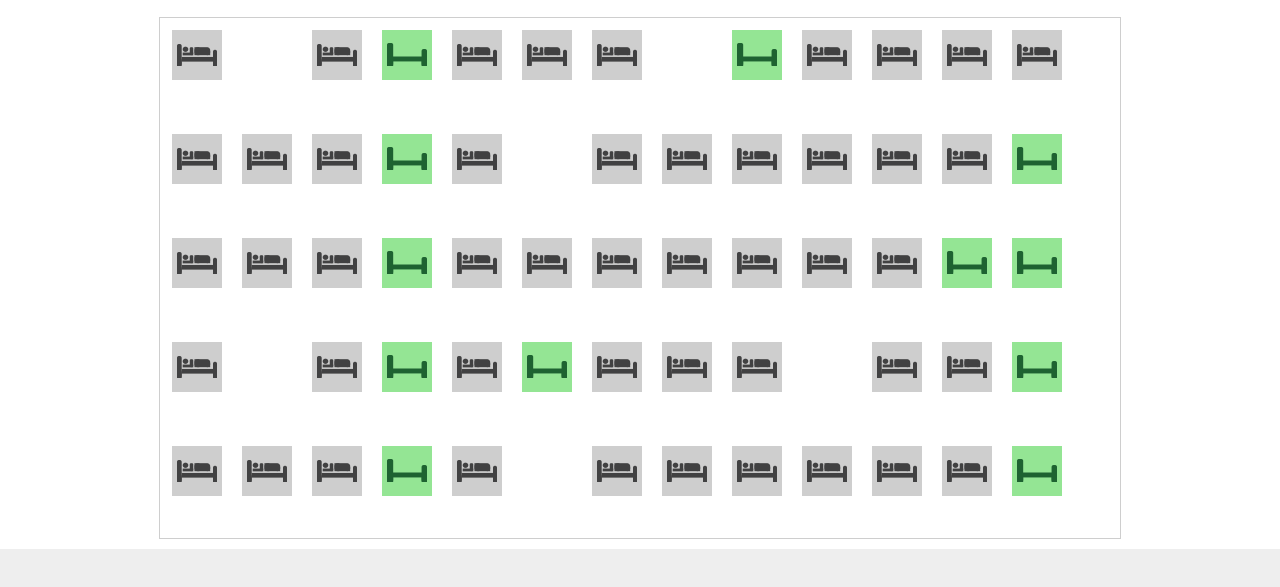
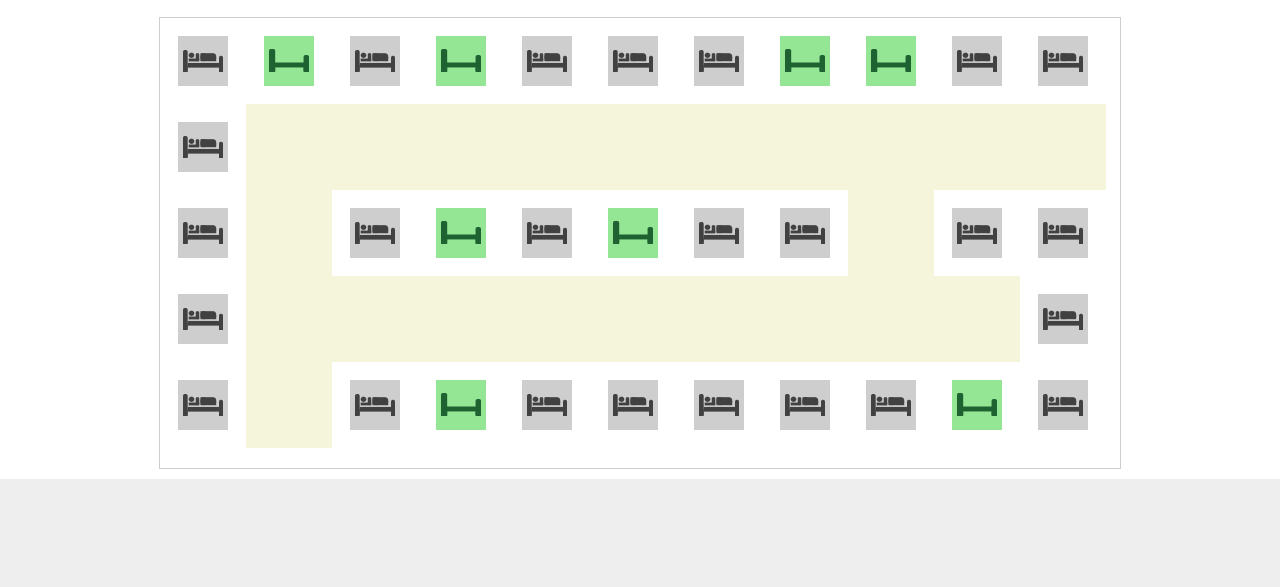
Before and after one commit to kunalch/JSS-Mockup, a website: page app/index.html at #/bedmanagement in a window 1280 px wide. Shown: the part 61-648 px from the top of the page. Drawn offline with nearby package versions, Linux system fonts and the light colour scheme.

Commit message:
highlighting the path

```diff
--- a/app/sass/ipd.scss
+++ b/app/sass/ipd.scss
@@ -1,4 +1,6 @@
 @import "jss-ui-common";
+@import "compass";
+
 
 /* patient queue   css  start **/
 .table-filter-wrapper{
@@ -116,11 +118,9 @@
   width:960px;
   border:1px solid #cecece;
   margin:0px auto;
-  min-height:400px;
+  min-height:200px;
+  padding-bottom:20px;
   .row{
-      margin-bottom:30px;
-      padding:2px;
-      height:70px;
       overflow:hidden;
       ul{
           overflow:hidden;
@@ -129,12 +129,17 @@
               float:left;
               width:50px;
               height:50px;
-              margin:10px;
+              margin:18px;
               &.occupied{
                 background: url("../images/bed.png") no-repeat center center #cecece;
               }
               &.available{
                 background:url("../images/bed-available.png") no-repeat center center #94E594;
+              }
+              &.path{
+                background:beige;
+                margin:0px;
+                padding:18px;
               }
           }
       }
--- a/app/views/bedmanagement.html
+++ b/app/views/bedmanagement.html
@@ -14,41 +14,71 @@
       <li class="row">
           <ul>
               <li class="col occupied"></li>
-              <li class="col"></li>
+              <li class="col available"></li>
               <li class="col occupied"></li>
               <li class="col available"></li>
               <li class="col occupied"></li>
               <li class="col occupied"></li>
               <li class="col occupied"></li>
-              <li class="col"></li>
+              <li class="col available"></li>
               <li class="col available"></li>
               <li class="col occupied"></li>
               <li class="col occupied"></li>
-              <li class="col occupied"></li>
-              <li class="col occupied"></li>
+
           </ul>
       </li>
       <li class="row">
           <ul>
               <li class="col occupied"></li>
-              <li class="col occupied"></li>
-              <li class="col occupied"></li>
-              <li class="col available"></li>
-              <li class="col occupied"></li>
-              <li class="col "></li>
-              <li class="col occupied"></li>
-              <li class="col occupied"></li>
-              <li class="col occupied"></li>
-              <li class="col occupied"></li>
-              <li class="col occupied"></li>
-              <li class="col occupied"></li>
-              <li class="col available"></li>
+              <li class="col path"></li>
+              <li class="col path"></li>
+              <li class="col path"></li>
+              <li class="col path"></li>
+              <li class="col path"></li>
+              <li class="col path"></li>
+              <li class="col path"></li>
+              <li class="col path"></li>
+              <li class="col path"></li>
+              <li class="col path"></li>
+
           </ul>
       </li>
       <li class="row">
           <ul>
               <li class="col occupied"></li>
+              <li class="col path"></li>
               <li class="col occupied"></li>
+              <li class="col available"></li>
+              <li class="col occupied"></li>
+              <li class="col available"></li>
+              <li class="col occupied"></li>
+              <li class="col occupied"></li>
+              <li class="col path"></li>
+              <li class="col occupied"></li>
+              <li class="col occupied"></li>
+
+          </ul>
+      </li>
+      <li class="row">
+          <ul>
+              <li class="col occupied"></li>
+              <li class="col path"></li>
+              <li class="col path"></li>
+              <li class="col path"></li>
+              <li class="col path"></li>
+              <li class="col path"></li>
+              <li class="col path"></li>
+              <li class="col path"></li>
+              <li class="col path"></li>
+              <li class="col path"></li>
+              <li class="col occupied"></li>
+
+            </ul>
+      </li>
+      <li class="row">
+          <ul>
+              <li class="col occupied"></li>
+              <li class="col path"></li>
               <li class="col occupied"></li>
               <li class="col available"></li>
               <li class="col occupied"></li>
@@ -56,44 +86,9 @@
               <li class="col occupied"></li>
               <li class="col occupied"></li>
               <li class="col occupied"></li>
-              <li class="col occupied"></li>
-              <li class="col occupied"></li>
-              <li class="col available"></li>
-              <li class="col available"></li>
-          </ul>
-      </li>
-      <li class="row">
-          <ul>
-              <li class="col occupied"></li>
-              <li class="col "></li>
-              <li class="col occupied"></li>
               <li class="col available"></li>
               <li class="col occupied"></li>
-              <li class="col available"></li>
-              <li class="col occupied"></li>
-              <li class="col occupied"></li>
-              <li class="col occupied"></li>
-              <li class="col "></li>
-              <li class="col occupied"></li>
-              <li class="col occupied"></li>
-              <li class="col available"></li>
-            </ul>
-      </li>
-      <li class="row">
-          <ul>
-              <li class="col occupied"></li>
-              <li class="col occupied"></li>
-              <li class="col occupied"></li>
-              <li class="col available"></li>
-              <li class="col occupied"></li>
-              <li class="col"></li>
-              <li class="col occupied"></li>
-              <li class="col occupied"></li>
-              <li class="col occupied"></li>
-              <li class="col occupied"></li>
-              <li class="col occupied"></li>
-              <li class="col occupied"></li>
-              <li class="col available"></li>
+
           </ul>
       </li>
   </ul>
```
Also changed, not shown: app/styles/ipd.css.
